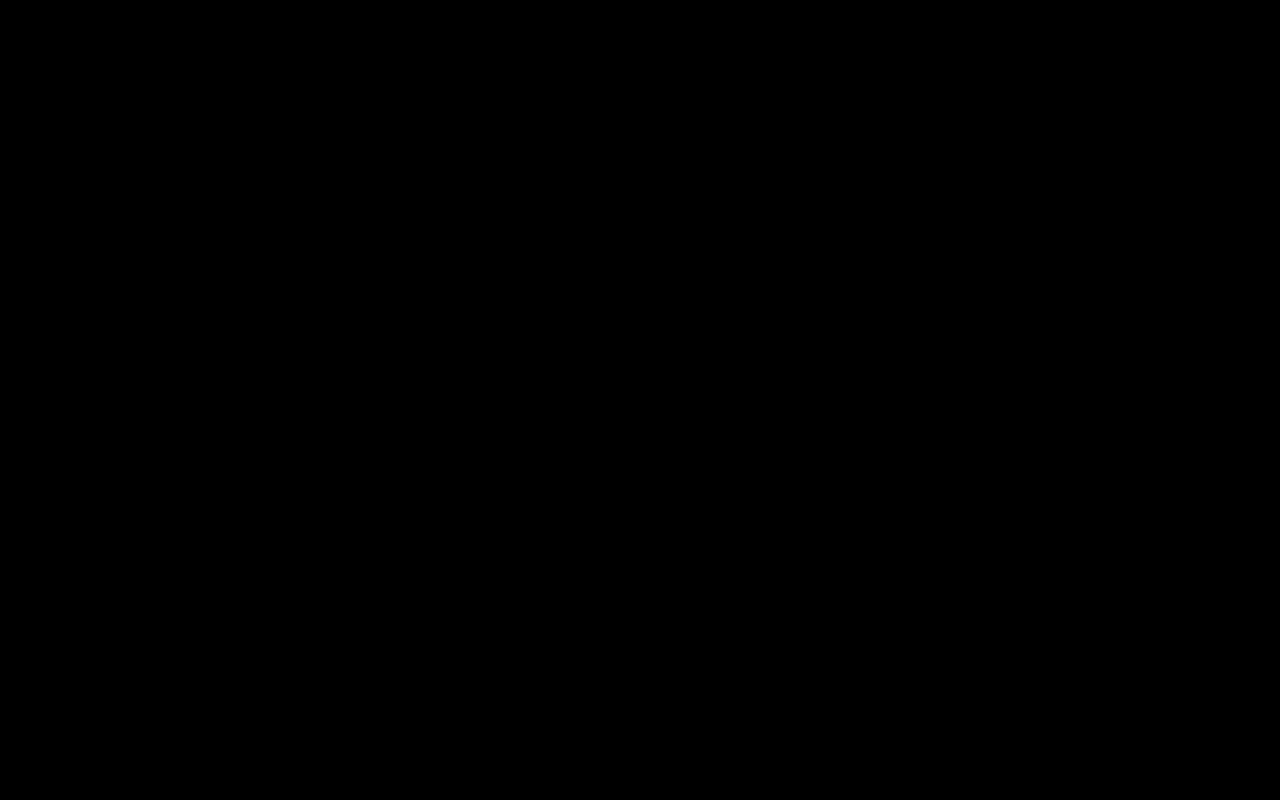
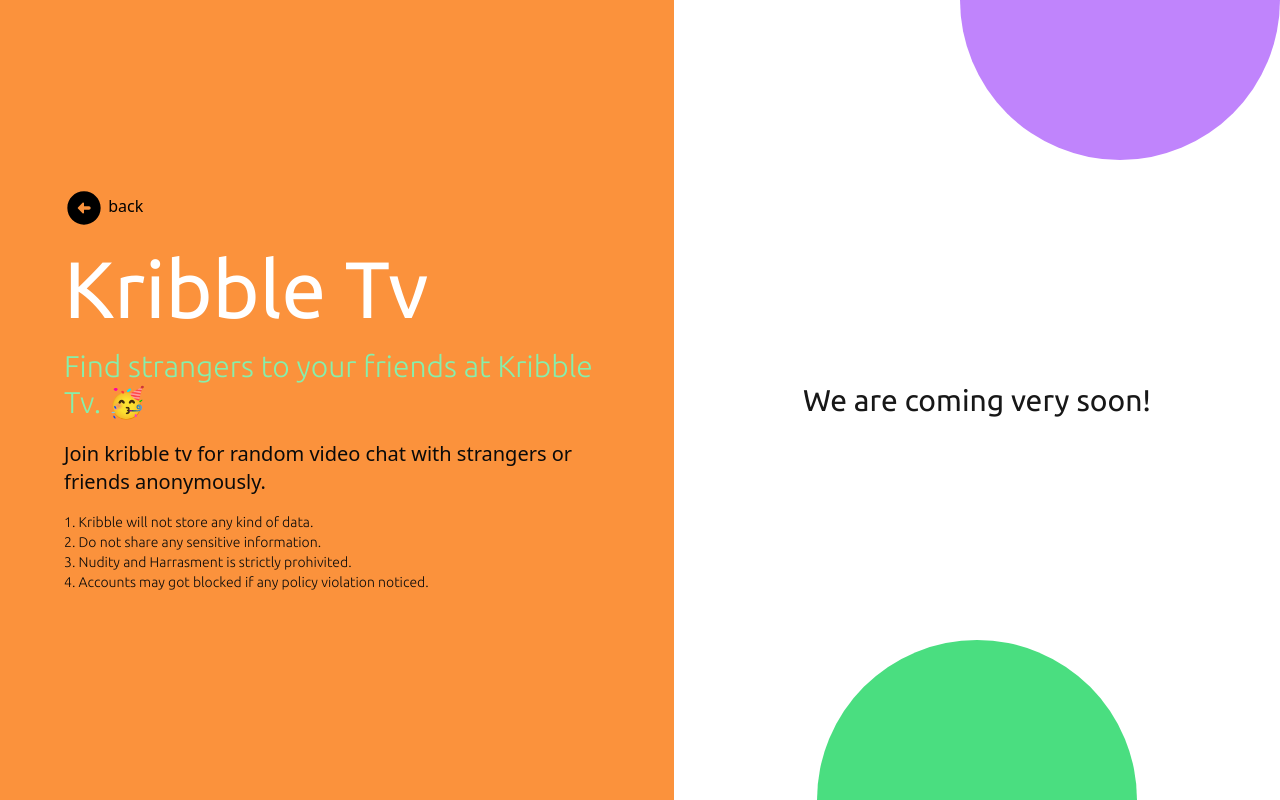
Before and after one commit to bsen/kribble, a React (Vite) app in the folder client/: page /kribbletv in a window 1280 px wide. Before the commit this address had no page. Built offline with nearby package versions, Linux system fonts and the light colour scheme; sample sign-in values are in the browser's storage.

Commit message:
kribble tv

```diff
--- a/client/src/App.tsx
+++ b/client/src/App.tsx
@@ -5,6 +5,7 @@ import { Home } from "./pages/Home";
 import { Profile } from "./pages/Profile";
 import { OtherUserProfile } from "./pages/OtherUserProfile";
 import { Post } from "./pages/Post";
+import { KribbleTv } from "./pages/KribbleTv";
 interface ProtectedRouteProps {
   element: React.ReactNode;
 }
@@ -33,6 +34,10 @@ function App() {
             path="/user/:otherUser"
             element={<ProtectedRoute element={<OtherUserProfile />} />}
           />
+          <Route
+            path="/kribbletv"
+            element={<ProtectedRoute element={<KribbleTv />} />}
+          />
         </Routes>
       </BrowserRouter>
     </>
--- a/client/src/components/ButtonsSidebar.tsx
+++ b/client/src/components/ButtonsSidebar.tsx
@@ -63,12 +63,12 @@ export const ButtonsSidebar = () => {
           <button
             className="flex justify-center"
             onClick={() => {
-              navigate("/videochat");
+              navigate("/kribbletv");
             }}
           >
             <div className={"mt-4 flex items-center justify-center gap-2"}>
               <VideoChatIcon className={"text-logos"} />
-              <p className={"text-base text-logos max-md:hidden"}>Video Chat</p>
+              <p className={"text-base text-logos max-md:hidden"}>Kribble.Tv</p>
             </div>
           </button>
         </div>
--- /dev/null
+++ b/client/src/components/KribbleTvPage.tsx
@@ -0,0 +1,9 @@
+export const KribbleTvPage = () => {
+  return (
+    <div className="h-screen w-full font-ubuntu text-3xl text-neutral-900 bg-white flex justify-center items-center">
+      We are coming very soon!
+      <div className="absolute bottom-0 w-[25%] rounded-b rounded-full h-[20%] bg-green-400"></div>
+      <div className="absolute top-0 right-0 w-[25%] rounded-t rounded-full h-[20%] bg-purple-400"></div>
+    </div>
+  );
+};
--- a/client/src/components/Quote.tsx
+++ b/client/src/components/Quote.tsx
@@ -4,14 +4,14 @@ export const Quote = () => {
     <div className="h-screen w-full flex items-center justify-center bg-black px-[10vw] lg:px-[5vw]">
       <div className="grid">
         <div className="w-full flex items-center">
-          <div className="text-white text-[5rem] font-ubuntu">kribble</div>
+          <div className="text-white text-[5rem] font-ubuntu">Kribble</div>
         </div>
         <div>
           <div className=" text-neutral-100 text-3xl font-light font-ubuntu ">
             Tired of generic feeds? 🤔
           </div>
           <div className=" text-neutral-300 text-xl font-light my-5">
-            Join the exclusive social media platform built just for VIT
+            Join the exclusive social media platform built just for college
             students.
           </div>
         </div>
--- /dev/null
+++ b/client/src/components/QuoteKribbleTv.tsx
@@ -0,0 +1,53 @@
+import ArrowDownwardRoundedIcon from "@mui/icons-material/ArrowDownwardRounded";
+import ArrowCircleLeftRoundedIcon from "@mui/icons-material/ArrowCircleLeftRounded";
+import { useNavigate } from "react-router-dom";
+export const QuoteKribbleTv = () => {
+  const navigate = useNavigate();
+  return (
+    <div className="h-screen w-full flex items-center justify-center bg-orange-400 px-[10vw] lg:px-[5vw]">
+      <div className="grid">
+        <div>
+          <button
+            onClick={() => {
+              navigate("/home");
+            }}
+          >
+            <ArrowCircleLeftRoundedIcon sx={{ fontSize: 40 }} /> back
+          </button>{" "}
+        </div>
+        <div className="w-full flex items-center">
+          <div className="text-white text-[5rem] font-ubuntu">Kribble Tv</div>
+        </div>
+        <div>
+          <div className=" text-green-300 text-3xl font-light font-ubuntu ">
+            Find strangers to your friends at Kribble Tv. 🥳
+          </div>
+          <div className=" text-neutral-950 text-xl font-light my-5">
+            Join kribble tv for random video chat with strangers or friends
+            anonymously.
+            <br />
+            <div className="text-sm my-4 text-neutral-950 font-ubuntu">
+              1. Kribble will not store any kind of data.
+              <br /> 2. Do not share any sensitive information.
+              <br /> 3. Nudity and Harrasment is strictly prohivited.
+              <br /> 4. Accounts may got blocked if any policy violation
+              noticed.
+            </div>
+          </div>
+        </div>
+        <div className="lg:hidden text-left">
+          <button
+            onClick={() => {
+              scroll(0, 1000);
+            }}
+          >
+            <ArrowDownwardRoundedIcon
+              className="text-white border my-5 border-neutral-200 rounded-full"
+              sx={{ fontSize: 50 }}
+            />
+          </button>
+        </div>
+      </div>
+    </div>
+  );
+};
--- /dev/null
+++ b/client/src/pages/KribbleTv.tsx
@@ -0,0 +1,13 @@
+import React from "react";
+
+import { KribbleTvPage } from "../components/KribbleTvPage";
+import { QuoteKribbleTv } from "../components/QuoteKribbleTv";
+export const KribbleTv = () => {
+  return (
+    <div className="md:flex justify-center">
+      <QuoteKribbleTv />
+
+      <KribbleTvPage />
+    </div>
+  );
+};
```
